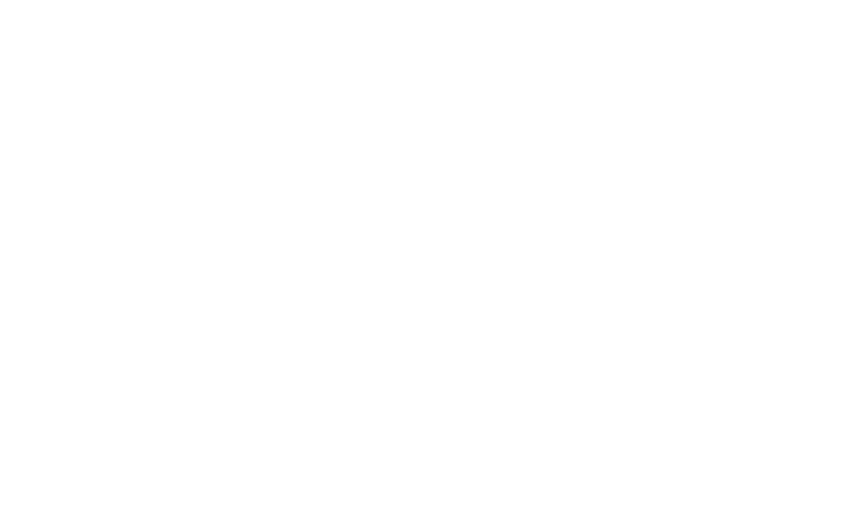
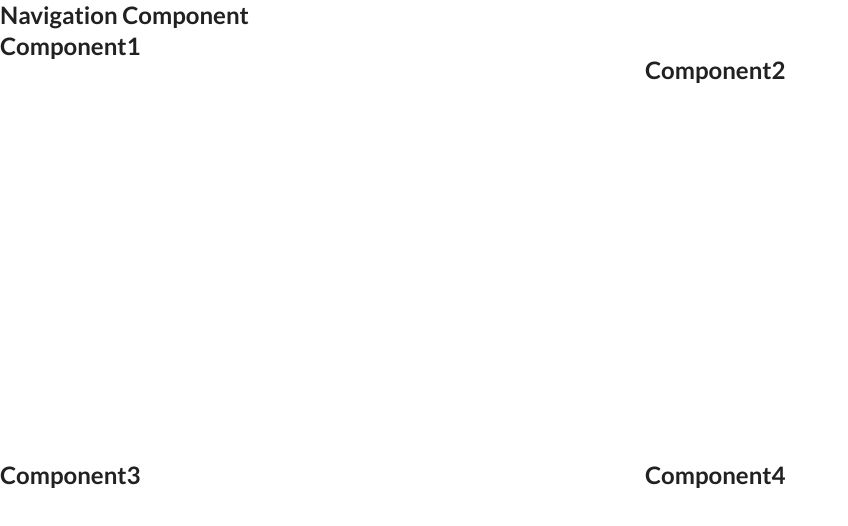
Before and after one commit to joycenjoroge/Weather-App-G5, a React (Create React App) app: page / in a window 1280 px wide. Shown: the top 526 px of the page, without its empty margins (0-848 px from the left). Built offline with nearby package versions, Linux system fonts and the light colour scheme.

Commit message:
Base-Layout

```diff
--- a/src/App.css
+++ b/src/App.css
@@ -1,38 +1,7 @@
-.App {
-  text-align: center;
+.grid {
+  display: grid;
+  grid-template-columns: repeat(2, 1fr);
+  grid-template-rows: repeat(2, calc(50vh - 5px)); /* 50vh - 5px takes up 50% of viewport height minus the gap size */
+  gap: 10px;
+  height: 100vh; /* set the height of the grid to the full viewport height */
 }
-
-.App-logo {
-  height: 40vmin;
-  pointer-events: none;
-}
-
-@media (prefers-reduced-motion: no-preference) {
-  .App-logo {
-    animation: App-logo-spin infinite 20s linear;
-  }
-}
-
-.App-header {
-  background-color: #282c34;
-  min-height: 100vh;
-  display: flex;
-  flex-direction: column;
-  align-items: center;
-  justify-content: center;
-  font-size: calc(10px + 2vmin);
-  color: white;
-}
-
-.App-link {
-  color: #61dafb;
-}
-
-@keyframes App-logo-spin {
-  from {
-    transform: rotate(0deg);
-  }
-  to {
-    transform: rotate(360deg);
-  }
-}
--- a/src/App.js
+++ b/src/App.js
@@ -1,11 +1,35 @@
 import './App.css';
+import Component1 from './Component1';
+import Component2 from './Component2';
+import Component3 from './Component3';
+import Component4 from './Component4';
+import Navigation from './Navigation'
 
 function App() {
   return (
     <div className="App">
+      <div className="Navigation">
+        <Navigation />
+      </div>
+      <div className='grid'>
+      <Component1 />
+      <Component2 />
+      <Component3 />
+      <Component4 />
+
+      </div>
 
     </div>
   );
 }
 
 export default App;
+
+// <Navigation />
+//         <h2>Component1</h2>
+//       </div>
+//       <div className="grid-container">
+//         <Component1 />
+//         <Component2 />
+//         <Component3 />
+//         <Component4 />
--- /dev/null
+++ b/src/Component1.js
@@ -0,0 +1,12 @@
+import React from "react";
+
+function Component1 (){
+
+    return(
+        <>
+        <h2>Component1</h2>
+        </>
+    )
+}
+
+export default Component1;
--- /dev/null
+++ b/src/Component2.js
@@ -0,0 +1,12 @@
+import React from "react";
+
+function Component2 (){
+
+    return(
+        <>
+        <h2>Component2</h2>
+        </>
+    )
+}
+
+export default Component2;
--- /dev/null
+++ b/src/Component3.js
@@ -0,0 +1,12 @@
+import React from "react";
+
+function Component3 (){
+
+    return(
+        <>
+        <h2>Component3</h2>
+        </>
+    )
+}
+
+export default Component3;
--- /dev/null
+++ b/src/Component4.js
@@ -0,0 +1,12 @@
+import React from "react";
+
+function Component4 (){
+
+    return(
+        <>
+        <h2>Component4</h2>
+        </>
+    )
+}
+
+export default Component4;
--- /dev/null
+++ b/src/Navigation.js
@@ -0,0 +1,12 @@
+import React from "react";
+
+function Navigation (){
+
+    return(
+        <>
+        <h2>Navigation Component</h2>
+        </>
+    )
+}
+
+export default Navigation;
```
